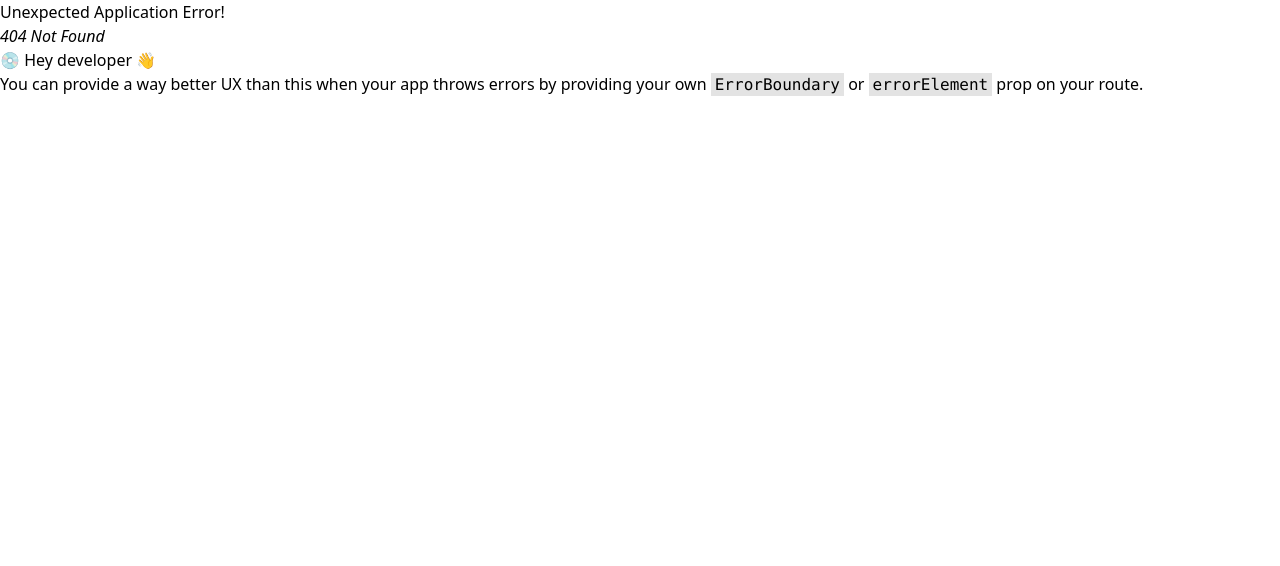
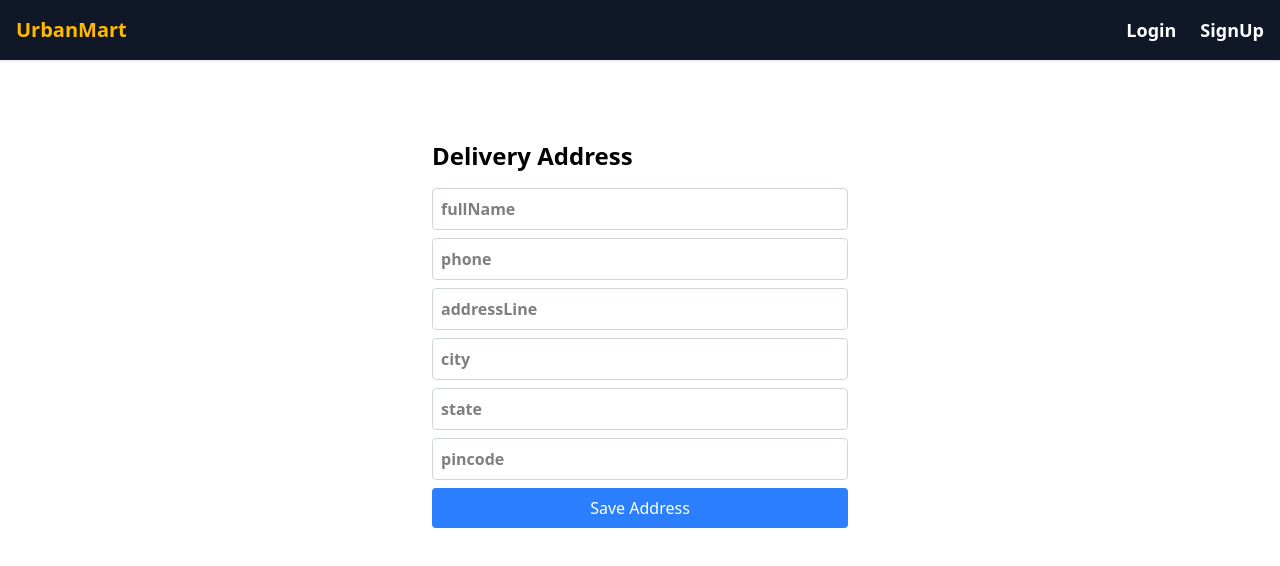
Before and after one commit to Anshu010412/E-Commerce-MERN, a React (Vite) app in the folder Frontend/: page /checkout-address in a window 1280 px wide. Before the commit this address had no page. Shown: the top 566 px of the page. Built offline with nearby package versions, Linux system fonts and the light colour scheme.

Commit message:
new file added

```diff
--- a/Frontend/src/App.jsx
+++ b/Frontend/src/App.jsx
@@ -4,6 +4,8 @@ import Login from "./pages/Login";
 import Signup from "./pages/Signup";
 import ProductDetail from "./pages/ProductDetail";
 import Cart from "./pages/Cart";
+import Checkout from "./pages/checkout";
+import CheckoutAddress from './pages/checkoutAddress';
 import ProductList from "./admin/ProductList";
 import AddProduct from "./admin/AddProduct";
 import EditProduct from "./admin/EditProduct";
@@ -33,6 +35,8 @@ const router = createBrowserRouter([
       { path: "/admin/products/add", element: <AddProduct /> },
       { path: "/admin/products/edit/:id", element: <EditProduct /> },
       { path: "/cart", element: <Cart /> },
+      { path: "/checkout", element: <Checkout /> },
+      { path: "/checkout-address", element: <CheckoutAddress /> },
     ],
   },
 ]);
--- a/Frontend/src/pages/Cart.jsx
+++ b/Frontend/src/pages/Cart.jsx
@@ -1,9 +1,12 @@
 import { useState, useEffect } from "react";
 import api from "../api/axios";
+import { useNavigate } from "react-router";
 
 export default function Cart() {
   const userId = localStorage.getItem("userId");
   const [cart, setCart] = useState(null);
+
+  const navigate = useNavigate();
 
   //load cart data
   const loadCart = async () => {
@@ -153,6 +156,9 @@ export default function Cart() {
               Total:₹{total.toFixed(2)}
             </h2>
           </div>
+          <button
+          onClick={()=>navigate("/checkout-address")}
+          className="w-full bg-blue-500 text-white p-2 rounded">Proceed To Checkout</button>
         </div>
       )}
     </div>
--- a/Frontend/src/pages/Login.jsx
+++ b/Frontend/src/pages/Login.jsx
@@ -26,7 +26,7 @@ export default function Login() {
       //navigate to home page after 1 second
       setTimeout(() => {
         navigate("/");
-      }, 1000);
+      }, 100);
 
       // clear inputs
       setForm({
@@ -46,7 +46,7 @@ export default function Login() {
   };
 
   return (
-    <div className="flex items-center justify-center min-h-screen bg-gray-200 px-4">
+    <div className="fixed inset-0 flex items-center justify-center bg-gray-200 px-4 overflow-hidden">
       <div className="bg-white p-8 rounded-lg shadow-md w-full max-w-sm">
         <h2 className="text-2xl font-bold mb-6 text-center font-serif">
           Login
--- a/Frontend/src/pages/Signup.jsx
+++ b/Frontend/src/pages/Signup.jsx
@@ -37,7 +37,7 @@ export default function Signup() {
   };
 
   return (
-    <div className="flex items-center justify-center min-h-screen bg-gray-200 px-4">
+    <div className="fixed inset-0 flex items-center justify-center bg-gray-200 px-4 overflow-hidden">
       <div className="bg-white p-8 rounded-lg shadow-md w-full max-w-sm">
         <h2 className="text-2xl font-bold mb-6 text-center font-serif">
           Create Account
--- /dev/null
+++ b/Frontend/src/pages/checkout.jsx
@@ -0,0 +1,68 @@
+import { useState, useEffect } from "react";
+import api from "../api/axios";
+
+export default function Checkout() {
+  const userId = localStorage.getItem("userId");
+  const [address, setAddress] = useState([]);
+  const [cart, setCart] = useState(null);
+
+  useEffect(() => {
+    // get cart item by user id
+    api.get(`/cart/${userId}`).then((res) => setCart(res.data.cart));
+    // get address by user id
+    api.get(`/address/${userId}`).then((res) => setAddress(res.data));
+  }, [userId]);
+
+  //delete address from the list of addresses
+  const deleteAddress = async (addressId) => {
+    try {
+      await api.delete(`/address/${addressId}`);
+      setAddress((prev) => prev.filter((add) => add._id !== addressId));
+    } catch (err) {
+      console.error("Failed to delete address", err);
+    }
+  };
+
+  if (!cart) {
+    return <div>Loading...</div>;
+  }
+
+  const total = cart.items.reduce(
+    (sum, item) => sum + item.productId.price * item.quantity,
+    0,
+  );
+
+  return (
+    <div className="max-w-4xl mx-auto p-10">
+      <h1 className="text-2xl font-bold mb-4">Checkout</h1>
+      <h2 className="font-semibold mb-2 text-lg">Select Address</h2>
+      {address.map((add) => (
+        <div
+          key={add._id}
+          className="border border-gray-300 rounded p-4 mb-4 flex justify-between items-start"
+        >
+          <div>
+            <p>{add.fullName}</p>
+            <p>{add.phone}</p>
+            <p>{add.addressLine}</p>
+            <p>
+              {add.city}, {add.state} - {add.pincode}
+            </p>
+          </div>
+
+          <button
+            onClick={() => deleteAddress(add._id)}
+            className="text-red-500 text-sm hover:underline">
+            Delete
+          </button>
+        </div>
+      ))}
+      <h2 className="font-semibold mb-2">Order Summary</h2>
+      <p>Total Amount: ₹{total}</p>
+
+      <button className="mt-4 w-full bg-green-500 font-semibold text-black p-2 rounded">
+        Place Order
+      </button>
+    </div>
+  );
+}
--- /dev/null
+++ b/Frontend/src/pages/checkoutAddress.jsx
@@ -0,0 +1,58 @@
+import { useState } from "react";
+import api from "../api/axios";
+import { useNavigate } from "react-router";
+
+export default function CheckoutAddress() {
+  const userId = localStorage.getItem("userId");
+  const navigate = useNavigate();
+
+  const [form, setForm] = useState({
+    fullName: "",
+    phone: "",
+    addressLine: "",
+    city: "",
+    state: "",
+    pincode: "",
+  });
+
+  const handleChange = (e) => {
+    setForm({
+      ...form,
+      [e.target.name]: e.target.value,
+    });
+  };
+
+  const saveAddress = async (e) => {
+    e.preventDefault();
+    try {
+      await api.post("/address/add", {
+        ...form,
+        userId,
+      });
+      navigate("/checkout");
+    } catch (error) {
+      console.error("Failed to save address", error);
+    }
+  };
+
+  return (
+    <div className="max-w-xl mx-auto p-20">
+      <h1 className="text-2xl font-bold mb-4">Delivery Address</h1>
+
+      {/*Dynamic Input from Backend*/}
+      {Object.keys(form).map((key) => (
+        <input
+          key={key}
+          name={key}
+          placeholder={key}
+          onChange={handleChange}
+          className="w-full p-2 border mb-2 border-gray-300 rounded focus:outline-none focus:ring-2 focus:ring-blue-500 placeholder:font-semibold"/>
+      ))}
+      <button
+        onClick={saveAddress}
+        type="submit"
+        className="w-full bg-blue-500 text-white p-2 rounded hover:bg-blue-600"
+      >Save Address</button>
+    </div>
+  );
+}
```
